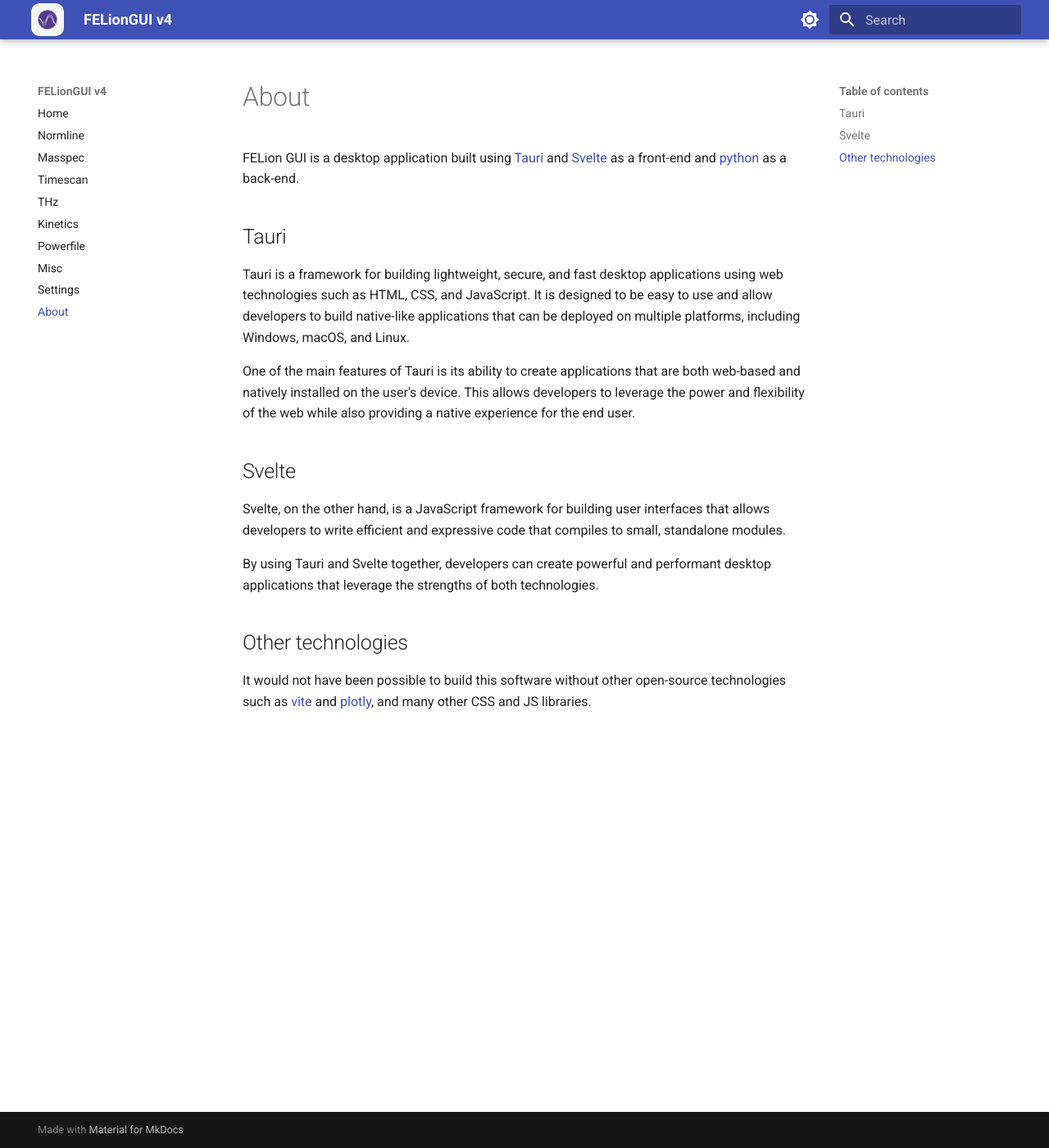
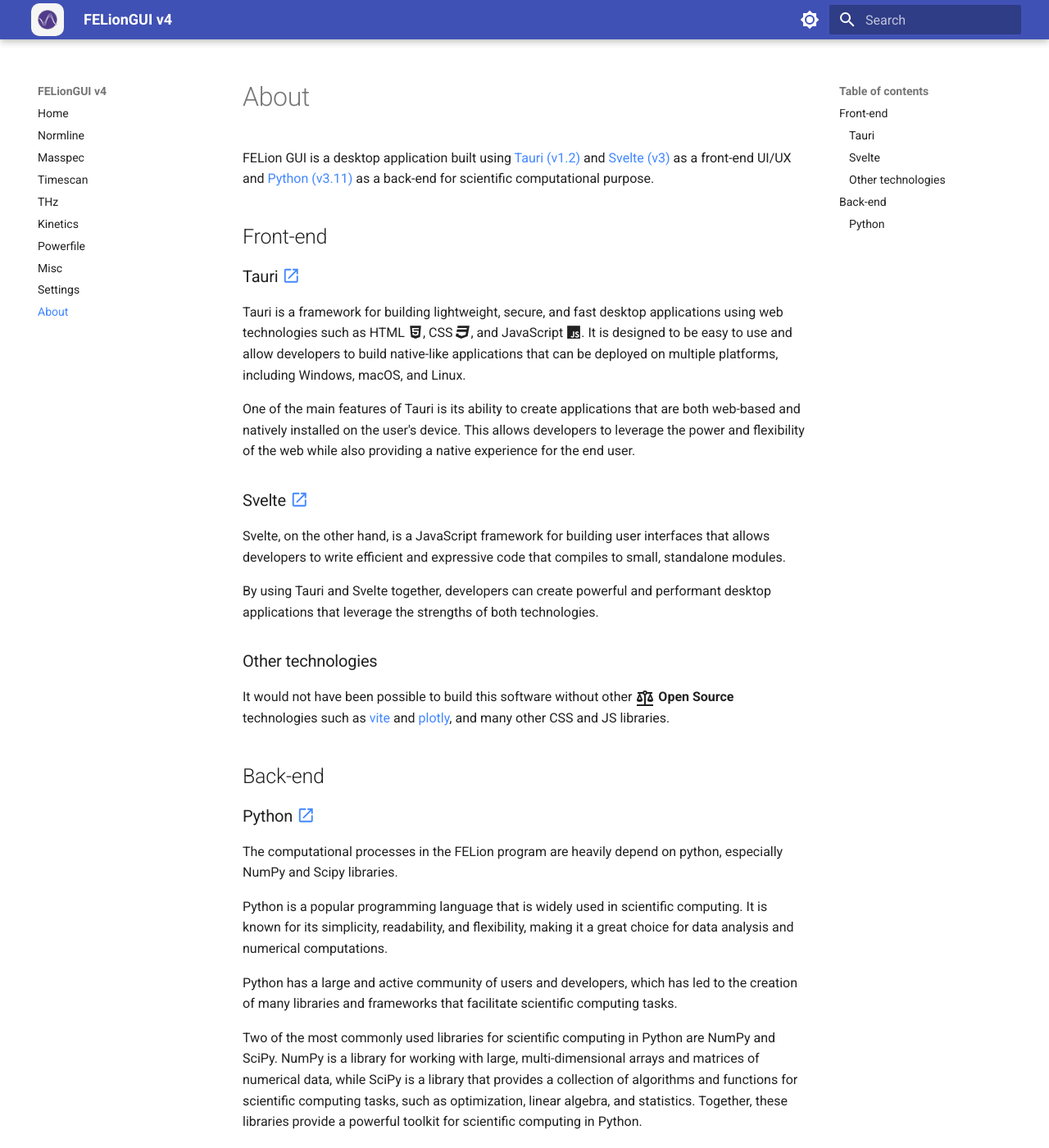
Before and after one commit to aravindhnivas/felion_docs, an MkDocs documentation site: the page built from docs/about.md, in a window 1280 px wide and 1400 px high. Shown: the whole window at 82% size. Built offline with MkDocs 1.6.1 and Material for MkDocs 9.7.7, drawn with Linux system fonts in a browser that asks for light colours.

Commit message:
update about.md

```diff
--- a/docs/about.md
+++ b/docs/about.md
@@ -1,19 +1,33 @@
 # About
 
-FELion GUI is a desktop application built using [Tauri](https://tauri.app) and [Svelte](https://svelte.dev) as a front-end and [python](https://python.org) as a back-end.
+FELion GUI is a desktop application built using [Tauri (v1.2)](https://tauri.app) and [Svelte (v3)](https://svelte.dev) as a front-end UI/UX and [Python (v3.11)](https://python.org) as a back-end for scientific computational purpose.
 
-## Tauri
+## Front-end
 
-Tauri is a framework for building lightweight, secure, and fast desktop applications using web technologies such as HTML, CSS, and JavaScript. It is designed to be easy to use and allow developers to build native-like applications that can be deployed on multiple platforms, including Windows, macOS, and Linux.
+### Tauri [:material-open-in-new:](https://tauri.app){:target="_blank"}
+
+Tauri is a framework for building lightweight, secure, and fast desktop applications using web technologies such as HTML :fontawesome-brands-html5:, CSS :fontawesome-brands-css3:, and JavaScript :fontawesome-brands-js:. It is designed to be easy to use and allow developers to build native-like applications that can be deployed on multiple platforms, including Windows, macOS, and Linux.
 
 One of the main features of Tauri is its ability to create applications that are both web-based and natively installed on the user's device. This allows developers to leverage the power and flexibility of the web while also providing a native experience for the end user.
 
-## Svelte
+### Svelte [:material-open-in-new:](https://svelte.dev){:target="_blank"}
 
 Svelte, on the other hand, is a JavaScript framework for building user interfaces that allows developers to write efficient and expressive code that compiles to small, standalone modules.
 
 By using Tauri and Svelte together, developers can create powerful and performant desktop applications that leverage the strengths of both technologies.
 
-## Other technologies
+### Other technologies
 
-It would not have been possible to build this software without other open-source technologies such as [vite](https://vitejs.dev/) and [plotly](https://plotly.com/javascript/), and many other CSS and JS libraries.
+It would not have been possible to build this software without other :material-scale-balance:{ .lg .middle } __Open Source__ technologies such as [vite](https://vitejs.dev/) and [plotly](https://plotly.com/javascript/), and many other CSS and JS libraries.
+
+## Back-end
+
+### Python [:material-open-in-new:](https://python.org){:target="_blank"}
+
+The computational processes in the FELion program are heavily depend on python, especially NumPy and Scipy libraries.
+
+Python is a popular programming language that is widely used in scientific computing. It is known for its simplicity, readability, and flexibility, making it a great choice for data analysis and numerical computations.
+
+Python has a large and active community of users and developers, which has led to the creation of many libraries and frameworks that facilitate scientific computing tasks.
+
+Two of the most commonly used libraries for scientific computing in Python are NumPy and SciPy. NumPy is a library for working with large, multi-dimensional arrays and matrices of numerical data, while SciPy is a library that provides a collection of algorithms and functions for scientific computing tasks, such as optimization, linear algebra, and statistics. Together, these libraries provide a powerful toolkit for scientific computing in Python.
--- /dev/null
+++ b/docs/stylesheets/dark_mode.css
@@ -0,0 +1,6 @@
+
+@media (prefers-color-scheme: dark) {
+    .md-typeset a, .md-nav__link.md-nav__link--active {
+        color: palevioletred;
+    }
+}
--- a/docs/stylesheets/extra.css
+++ b/docs/stylesheets/extra.css
@@ -1,9 +1,11 @@
-/* :root {
-    --md-primary-fg-color:        #EE0F0F;
-    --md-primary-fg-color--light: #ECB7B7;
-    --md-primary-fg-color--dark:  #90030C;
-} */
 .md-header__button.md-logo {
     background-color: whitesmoke;
     border-radius: 1em;
 }
+.md-typeset a, .md-nav__link.md-nav__link--active {
+    color: #4287ff;
+}
+
+.md-typeset a:hover, .md-nav__link.md-nav__link--active:hover, .md-nav__link:hover {
+    color: #4287ff;
+}
--- a/mkdocs.yml
+++ b/mkdocs.yml
@@ -32,6 +32,8 @@
       toggle:
         icon: material/brightness-7
         name: Switch to dark mode
+  features:
+    - navigation.top
 
 nav:
     - Home: index.md
@@ -56,15 +58,18 @@
   - pymdownx.arithmatex:
       generic: true
 
+extra:
+  generator: true # Made with Material for MkDocs notice
+
 extra_css:
   - stylesheets/extra.css
+  - stylesheets/dark_mode.css
 
 plugins:
   - search
   - glightbox
 
 extra_javascript:
-
   - javascripts/mathjax.js
   - https://polyfill.io/v3/polyfill.min.js?features=es6
   - https://cdn.jsdelivr.net/npm/mathjax@3/es5/tex-mml-chtml.js
```
Also changed, not shown: docs/index.md (+2 -2 lines).
